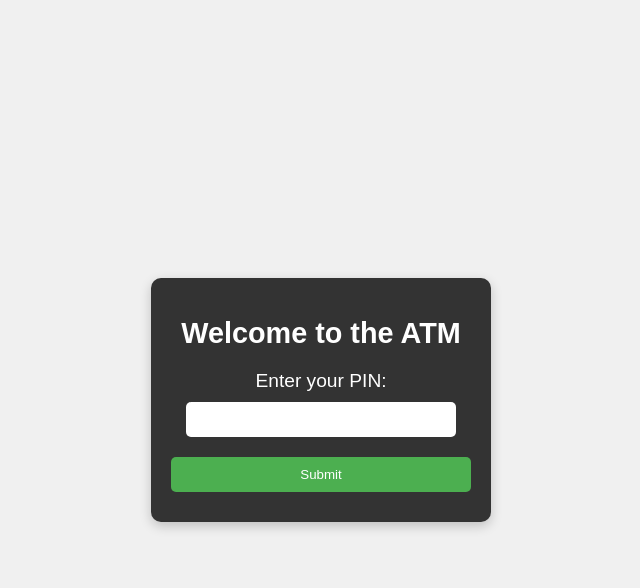
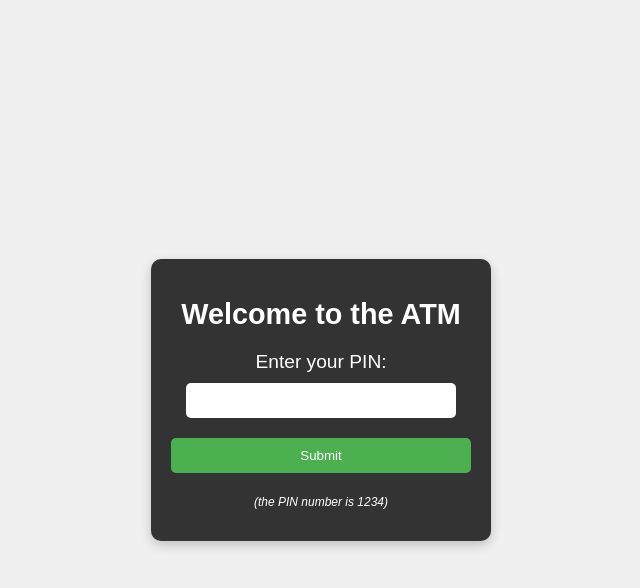
Before and after one commit to PapponeOne1/ATM-machine, a Flask app: page / in a window 1280 px wide. Shown: the top 588 px of the page, without its empty margins (319-959 px from the left). Run offline with Flask 3, Linux system fonts and the light colour scheme.

Commit message:
added PIN number suggestion

```diff
--- a/static/css/styles.css
+++ b/static/css/styles.css
@@ -91,3 +91,8 @@ ul {
 li {
     margin: 10px 0;
 }
+
+.tiny {
+    font-size: 12px;
+    font-style: italic;
+}
--- a/templates/pin.html
+++ b/templates/pin.html
@@ -15,6 +15,7 @@
             <label for="pin">Enter your PIN:</label>
             <input type="password" name="pin" id="pin" required>
             <button type="submit">Submit</button>
+            <p class="tiny">(the PIN number is 1234)</p>
         </form>
         {% if error %}
             <p style="color:red;">{{ error }}</p>
```
